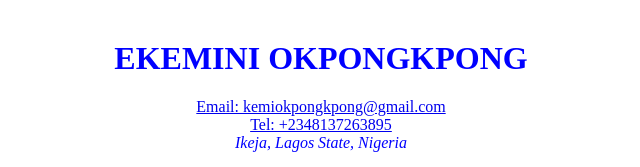
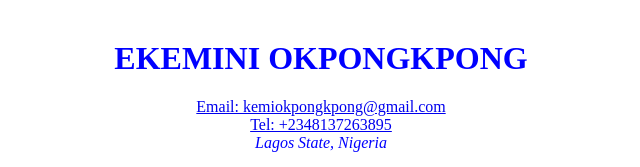
Before and after one commit to theKemmie/startNG---Task-2, a plain HTML site: page Ekemini.html in a window 1280 px wide. Shown: the top 167 px of the page, 319-959 px from the left. Drawn offline with Linux system fonts and the light colour scheme.

Commit message:
Update Ekemini.html

```diff
--- a/Ekemini.html
+++ b/Ekemini.html
@@ -19,7 +19,7 @@
 			<div align="center"><a href="Email: kemiokpongkpong@gmail.com">Email: kemiokpongkpong@gmail.com</a><br>
 			  <a href="Tel: +2348137263895">Tel: +2348137263895</a><br>
 			  <address>
-		      Ikeja, Lagos State, Nigeria
+		      Lagos State, Nigeria
 		      </address>
 			  <br>
 			  <img src="https://res.cloudinary.com/kemmie/image/upload/v1566617987/PhotoGrid_1563446884280_zooetd.jpg" alt="Kemmie's picture" width="200" height="150"> <br>
```
